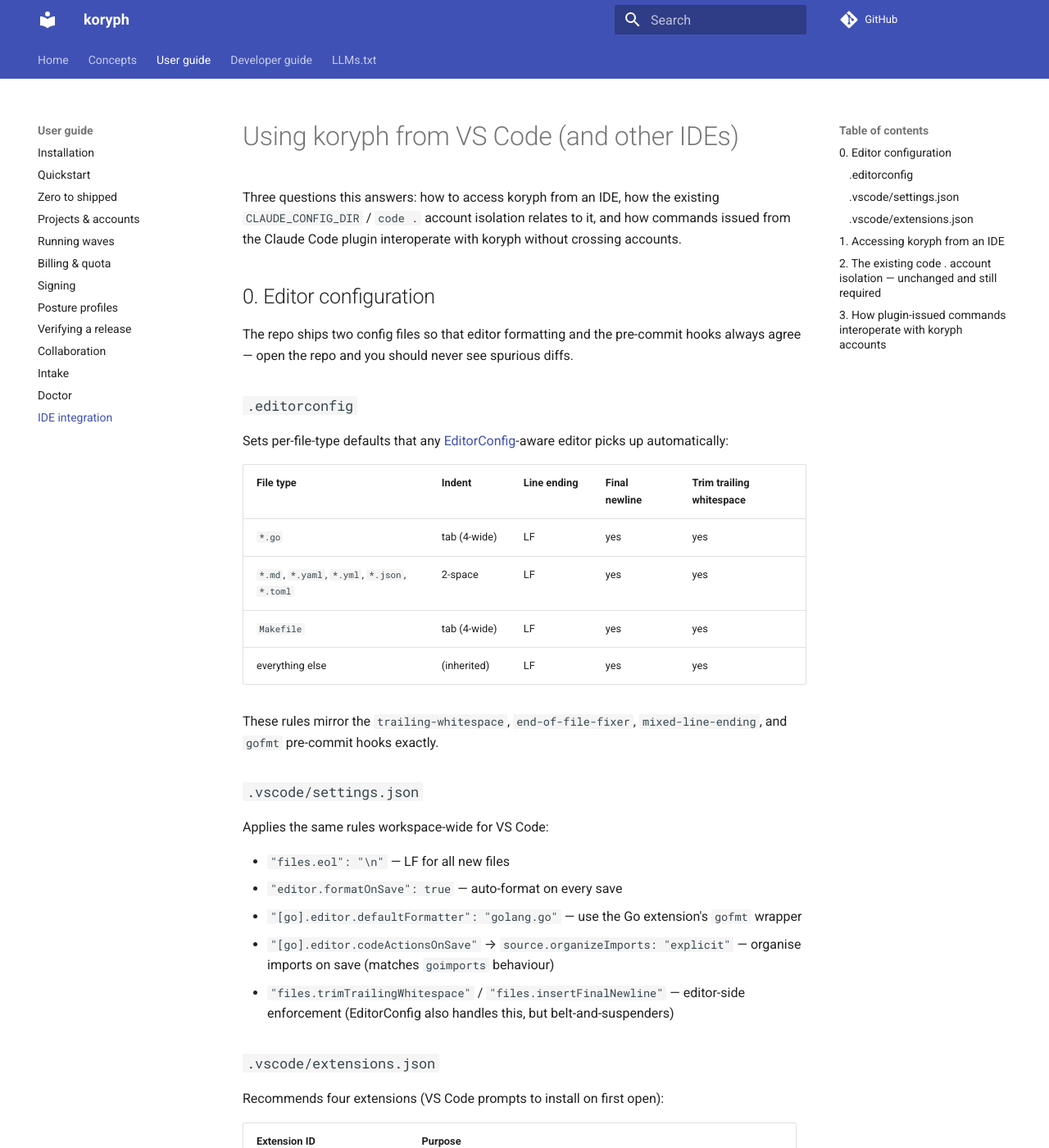
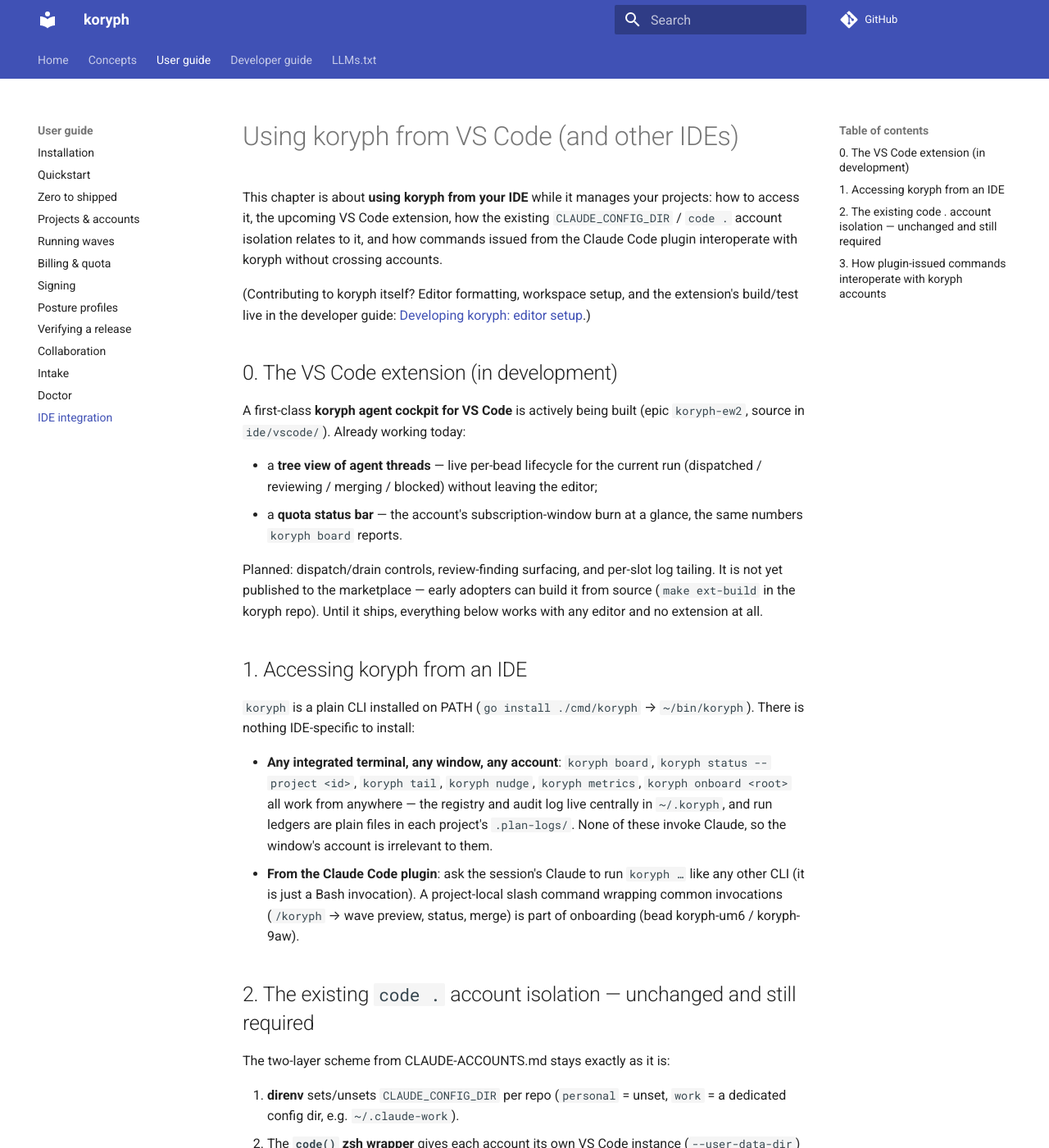
Before and after one commit to koryph/koryph, an MkDocs documentation site: the page built from docs/ide-integration.md, in a window 1280 px wide and 1400 px high. Shown: the whole window at 82% size. Built offline with MkDocs 1.6.1 and Material for MkDocs 9.7.7, drawn with Linux system fonts in a browser that asks for light colours; comment, search, counter and statistics services are not loaded; some of the changed text lies outside the part shown.

Commit message:
docs(ide): split end-user IDE integration from contributor editor setup
The user-guide IDE chapter conflated using koryph from an IDE with
developing koryph itself. Editor config (.editorconfig, .vscode/*) and
workspace/extension-build guidance move to a new developer-guide page;
the user chapter gains the in-development VS Code extension section
(agent-thread tree view + quota status bar shipped; cockpit controls
planned; build-from-source until marketplace publish).

Co-Authored-By: Claude Fable 5 <noreply@anthropic.com>
Signed-off-by: Marshall Cody McCain <cody@mccain.family>

````diff
--- /dev/null
+++ b/docs/developer-guide/ide-setup.md
@@ -0,0 +1,70 @@
+<!-- SPDX-License-Identifier: Apache-2.0 -->
+<!-- Copyright (c) 2026 The Koryph Developers -->
+
+# Developing koryph: editor setup
+
+This chapter is for **contributors working on koryph itself**. If you want
+to *use* koryph from your IDE while it builds your projects, see
+[IDE integration](../ide-integration.md) in the user guide instead.
+
+## Workspace
+
+Open the repo as its own workspace root (the Go module is at the root, so
+`gopls` just works; opening it as a stray folder inside another workspace
+produces "not included in your workspace" warnings). The repo carries a
+managed `.envrc` block — `direnv allow` once, then `cd` + `code .` opens it
+under the right account like any other repo.
+
+## Editor configuration
+
+The repo ships config files so that editor formatting and the pre-commit
+hooks always agree — open the repo and you should never see spurious diffs.
+
+### `.editorconfig`
+
+Sets per-file-type defaults that any
+[EditorConfig](https://editorconfig.org)-aware editor picks up automatically:
+
+| File type | Indent | Line ending | Final newline | Trim trailing whitespace |
+|---|---|---|---|---|
+| `*.go` | tab (4-wide) | LF | yes | yes |
+| `*.md`, `*.yaml`, `*.yml`, `*.json`, `*.toml` | 2-space | LF | yes | yes |
+| `Makefile` | tab (4-wide) | LF | yes | yes |
+| everything else | (inherited) | LF | yes | yes |
+
+These rules mirror the `trailing-whitespace`, `end-of-file-fixer`,
+`mixed-line-ending`, and `gofmt` pre-commit hooks exactly.
+
+### `.vscode/settings.json`
+
+Applies the same rules workspace-wide for VS Code:
+
+- `"files.eol": "\n"` — LF for all new files
+- `"editor.formatOnSave": true` — auto-format on every save
+- `"[go].editor.defaultFormatter": "golang.go"` — use the Go extension's `gofmt` wrapper
+- `"[go].editor.codeActionsOnSave"` → `source.organizeImports: "explicit"` — organise imports on save (matches `goimports` behaviour)
+- `"files.trimTrailingWhitespace"` / `"files.insertFinalNewline"` — editor-side enforcement (EditorConfig also handles this, but belt-and-suspenders)
+
+### `.vscode/extensions.json`
+
+Recommends four extensions (VS Code prompts to install on first open):
+
+| Extension ID | Purpose |
+|---|---|
+| `golang.go` | Go language support + `gopls`, `gofmt`, test runner |
+| `EditorConfig.EditorConfig` | reads `.editorconfig` so the settings above are applied |
+| `bierner.markdown-mermaid` | renders the Mermaid diagrams in `docs/architecture.md` in the preview pane |
+| `redhat.vscode-yaml` | schema validation for `koryph.project.json` and workflow YAML |
+
+## The VS Code extension source
+
+koryph's own VS Code extension lives in [`ide/vscode/`](https://github.com/koryph/koryph/tree/main/ide/vscode)
+(see the user guide's [IDE integration](../ide-integration.md) chapter for
+what it does). Build and test it with:
+
+```sh
+make ext-build    # npm ci + bundle (skipped with a notice if npm is absent)
+make ext-test     # unit test suite
+```
+
+CI enforces both on every PR.
--- a/docs/ide-integration.md
+++ b/docs/ide-integration.md
@@ -3,50 +3,31 @@
 
 # Using koryph from VS Code (and other IDEs)
 
-Three questions this answers: how to access koryph from an IDE, how the
-existing `CLAUDE_CONFIG_DIR` / `code .` account isolation relates to it, and
-how commands issued from the Claude Code plugin interoperate with koryph
-without crossing accounts.
+This chapter is about **using koryph from your IDE** while it manages your
+projects: how to access it, the upcoming VS Code extension, how the existing
+`CLAUDE_CONFIG_DIR` / `code .` account isolation relates to it, and how
+commands issued from the Claude Code plugin interoperate with koryph without
+crossing accounts.
 
-## 0. Editor configuration
+(Contributing to koryph itself? Editor formatting, workspace setup, and the
+extension's build/test live in the developer guide:
+[Developing koryph: editor setup](developer-guide/ide-setup.md).)
 
-The repo ships two config files so that editor formatting and the pre-commit
-hooks always agree — open the repo and you should never see spurious diffs.
+## 0. The VS Code extension (in development)
 
-### `.editorconfig`
+A first-class **koryph agent cockpit for VS Code** is actively being built
+(epic `koryph-ew2`, source in `ide/vscode/`). Already working today:
 
-Sets per-file-type defaults that any [EditorConfig](https://editorconfig.org)-aware editor picks up automatically:
+- a **tree view of agent threads** — live per-bead lifecycle for the
+  current run (dispatched / reviewing / merging / blocked) without leaving
+  the editor;
+- a **quota status bar** — the account's subscription-window burn at a
+  glance, the same numbers `koryph board` reports.
 
-| File type | Indent | Line ending | Final newline | Trim trailing whitespace |
-|---|---|---|---|---|
-| `*.go` | tab (4-wide) | LF | yes | yes |
-| `*.md`, `*.yaml`, `*.yml`, `*.json`, `*.toml` | 2-space | LF | yes | yes |
-| `Makefile` | tab (4-wide) | LF | yes | yes |
-| everything else | (inherited) | LF | yes | yes |
-
-These rules mirror the `trailing-whitespace`, `end-of-file-fixer`,
-`mixed-line-ending`, and `gofmt` pre-commit hooks exactly.
-
-### `.vscode/settings.json`
-
-Applies the same rules workspace-wide for VS Code:
-
-- `"files.eol": "\n"` — LF for all new files
-- `"editor.formatOnSave": true` — auto-format on every save
-- `"[go].editor.defaultFormatter": "golang.go"` — use the Go extension's `gofmt` wrapper
-- `"[go].editor.codeActionsOnSave"` → `source.organizeImports: "explicit"` — organise imports on save (matches `goimports` behaviour)
-- `"files.trimTrailingWhitespace"` / `"files.insertFinalNewline"` — editor-side enforcement (EditorConfig also handles this, but belt-and-suspenders)
-
-### `.vscode/extensions.json`
-
-Recommends four extensions (VS Code prompts to install on first open):
-
-| Extension ID | Purpose |
-|---|---|
-| `golang.go` | Go language support + `gopls`, `gofmt`, test runner |
-| `EditorConfig.EditorConfig` | reads `.editorconfig` so the settings above are applied |
-| `bierner.markdown-mermaid` | renders the Mermaid diagrams in `docs/architecture.md` in the preview pane |
-| `redhat.vscode-yaml` | schema validation for `koryph.project.json` and workflow YAML |
+Planned: dispatch/drain controls, review-finding surfacing, and per-slot
+log tailing. It is not yet published to the marketplace — early adopters
+can build it from source (`make ext-build` in the koryph repo). Until it
+ships, everything below works with any editor and no extension at all.
 
 ## 1. Accessing koryph from an IDE
 
@@ -59,13 +40,6 @@ Recommends four extensions (VS Code prompts to install on first open):
   the registry and audit log live centrally in `~/.koryph`, and run
   ledgers are plain files in each project's `.plan-logs/`. None of these
   invoke Claude, so the window's account is irrelevant to them.
-- **Working on koryph itself**: open
-  `~/src/github.com/koryph/koryph` as its own workspace root (the Go
-  module is at the root, so gopls just works; opening it as a stray folder
-  inside another workspace produces "not included in your workspace"
-  warnings). The repo carries the personal-account `.envrc` managed block —
-  `direnv allow` once, then `cd` + `code .` opens it in the personal VS Code
-  instance like any other personal repo.
 - **From the Claude Code plugin**: ask the session's Claude to run `koryph
   …` like any other CLI (it is just a Bash invocation). A project-local
   slash command wrapping common invocations (`/koryph` → wave preview,
--- a/mkdocs.yml
+++ b/mkdocs.yml
@@ -68,4 +68,5 @@ nav:
       - Testing: developer-guide/testing.md
       - Releasing & versioning: developer-guide/releasing.md
       - "Self-hosting: koryph builds koryph": developer-guide/self-hosting.md
+      - "Developing koryph: editor setup": developer-guide/ide-setup.md
   - LLMs.txt: llms.txt
````
